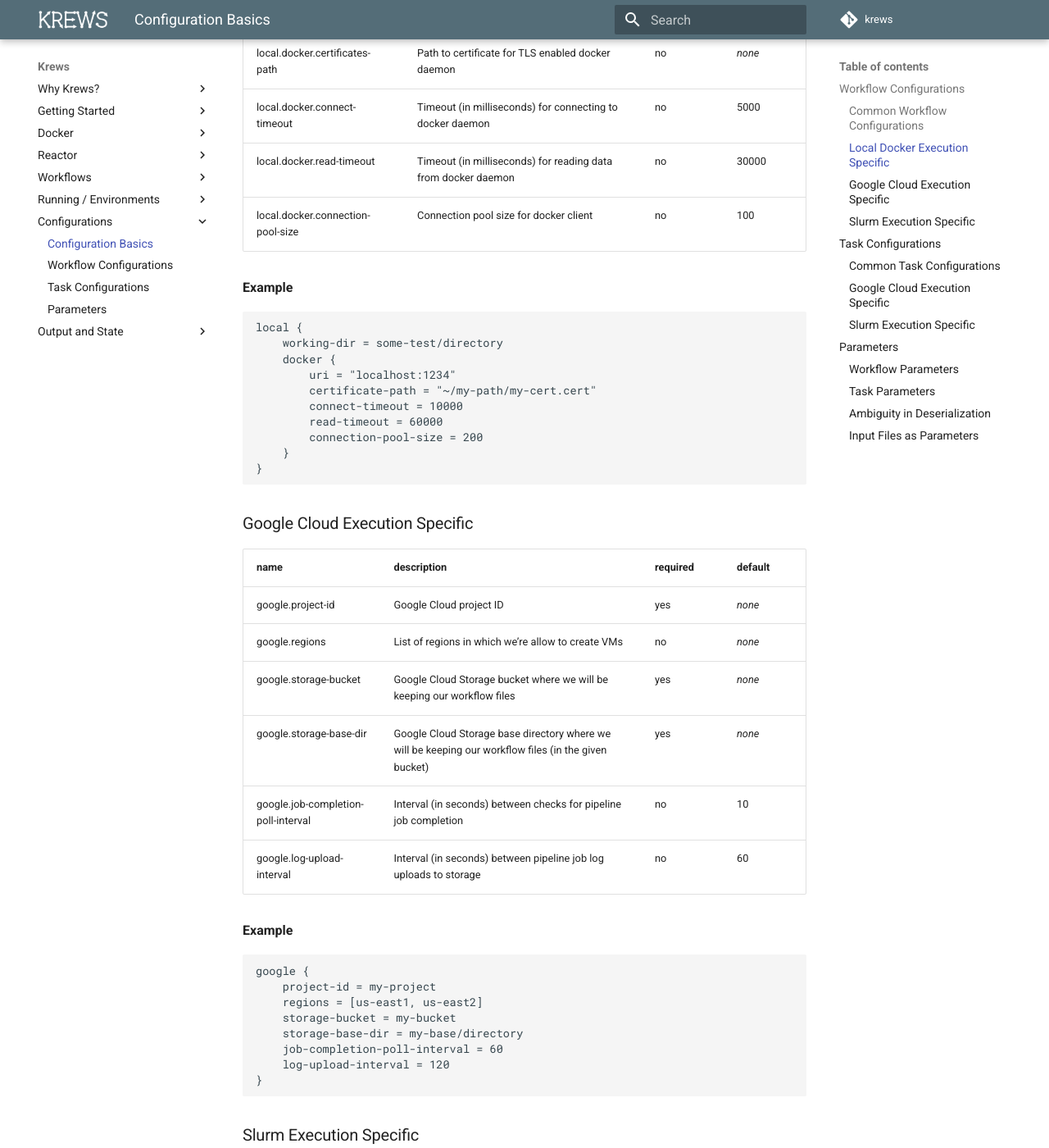
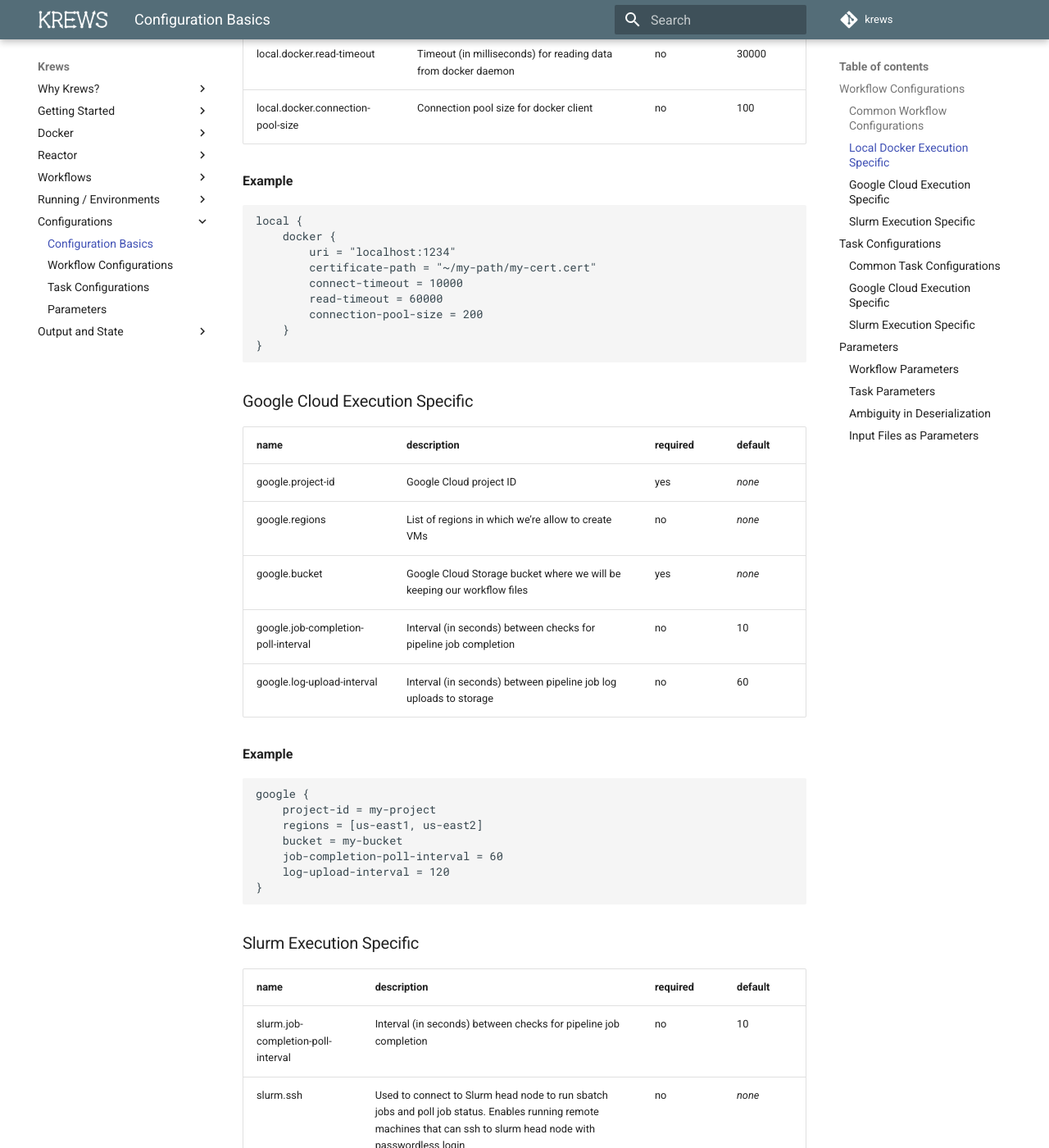
Before and after one commit to weng-lab/krews, an MkDocs documentation site: the page built from docs/config.md, in a window 1280 px wide and 1400 px high, scrolled down 1456 px. Shown: the whole window at 82% size. Built offline with MkDocs 1.6.1 and Material for MkDocs 9.7.7, drawn with Linux system fonts in a browser that asks for light colours; comment, search, counter and statistics services are not loaded; some of the changed text lies outside the part shown.

Commit message:
Cleaned up config docs

````diff
--- a/docs/config.md
+++ b/docs/config.md
@@ -27,14 +27,12 @@ The following are workflow configurations common for running against any executi
 config name | description | required | default
 --- | --- | --- | ---
 parallelism | The maximum number of tasks allowed to run concurrently. Set to an integer or "unlimited" | no | unlimited
-db-upload-delay | Delay (in seconds) between uploading the latest database to project working storage | no | 60
 report-generation-delay | Delay (in seconds) between generating updated status reports | no | 60
 
 **Example**
 
 ```hocon
 parallelism = 10
-db-upload-delay = 120
 report-generation-delay = 180
 ```
 
@@ -42,7 +40,6 @@ report-generation-delay = 180
 
 name | description | required | default
 --- | --- | --- | ---
-local.workingDir | Working directory for local docker run | no | working-dir
 local.docker | Docker client configurations. In most cases you should not need to set these. | no | *none*
 local.docker.uri | URI of docker daemon | no | *none*
 local.docker.certificates-path | Path to certificate for TLS enabled docker daemon | no | *none*
@@ -54,7 +51,6 @@ local.docker.connection-pool-size | Connection pool size for docker client | no
 
 ```hocon
 local {
-    working-dir = some-test/directory
     docker {
         uri = "localhost:1234"
         certificate-path = "~/my-path/my-cert.cert"
@@ -71,8 +67,7 @@ name | description | required | default
 --- | --- | --- | ---
 google.project-id | Google Cloud project ID | yes | *none*
 google.regions | List of regions in which we're allow to create VMs | no | *none*
-google.storage-bucket | Google Cloud Storage bucket where we will be keeping our workflow files | yes | *none*
-google.storage-base-dir | Google Cloud Storage base directory where we will be keeping our workflow files (in the given bucket) | yes | *none*
+google.bucket | Google Cloud Storage bucket where we will be keeping our workflow files | yes | *none*
 google.job-completion-poll-interval | Interval (in seconds) between checks for pipeline job completion | no | 10
 google.log-upload-interval | Interval (in seconds) between  pipeline job log uploads to storage | no | 60
 
@@ -82,8 +77,7 @@ google.log-upload-interval | Interval (in seconds) between  pipeline job log upl
 google {
     project-id = my-project
     regions = [us-east1, us-east2]
-    storage-bucket = my-bucket
-    storage-base-dir = my-base/directory
+    bucket = my-bucket
     job-completion-poll-interval = 60
     log-upload-interval = 120
 }
@@ -93,7 +87,6 @@ google {
 
 name | description | required | default
 --- | --- | --- | ---
-slurm.working-dir | Working directory for local docker run. Must be an NFS mounted directory accessible from workers | yes | *none*
 slurm.job-completion-poll-interval | Interval (in seconds) between checks for pipeline job completion | no | 10
 slurm.ssh | Used to connect to Slurm head node to run sbatch jobs and poll job status. Enables running remote machines that can ssh to slurm head node with passwordless login | no | *none*
 slurm.ssh.user | User for Slurm head node ssh | no | *none*
@@ -104,7 +97,6 @@ slurm.ssh.port | Slurm head node ssh port | no | 22
 
 ```hocon
 slurm {
-    working-dir = /data/my-dir
     job-completion-poll-interval = 30
     ssh {
         user = jbrooks
````
Also changed, not shown: other parts of docs/config.md (+3 -0 lines), 1 other file.
